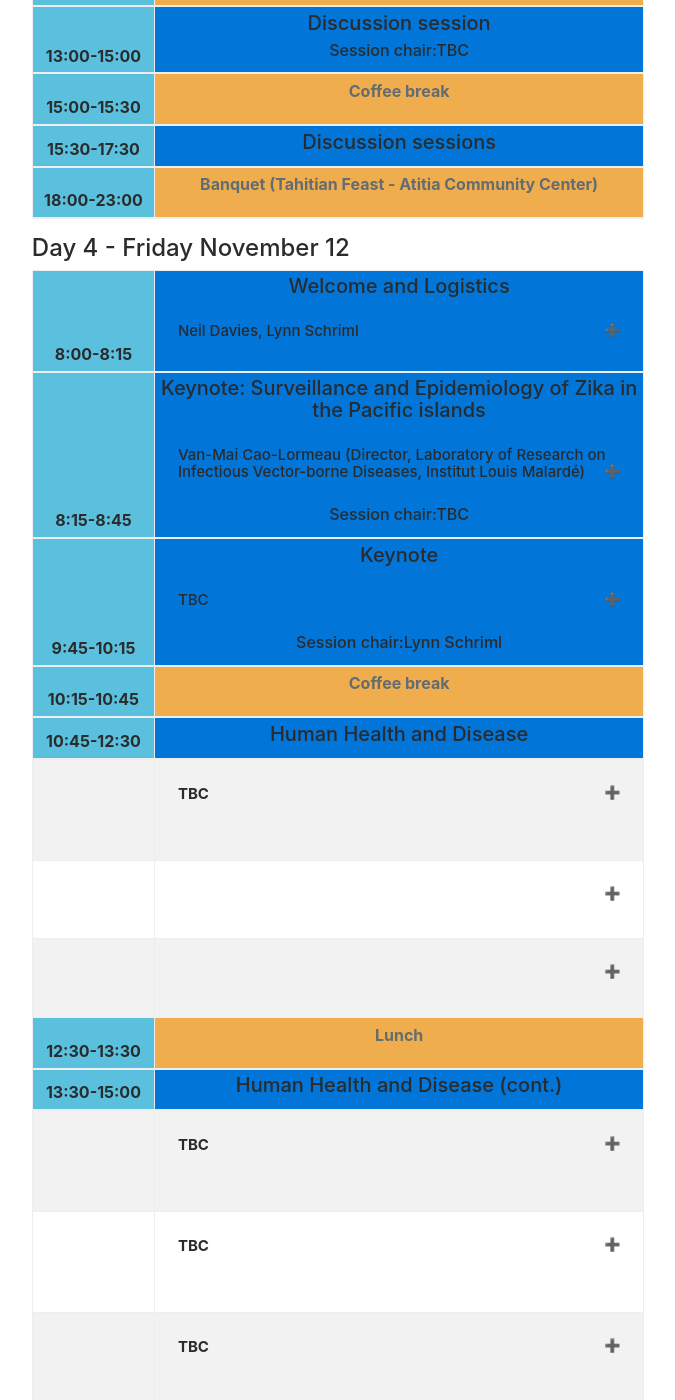
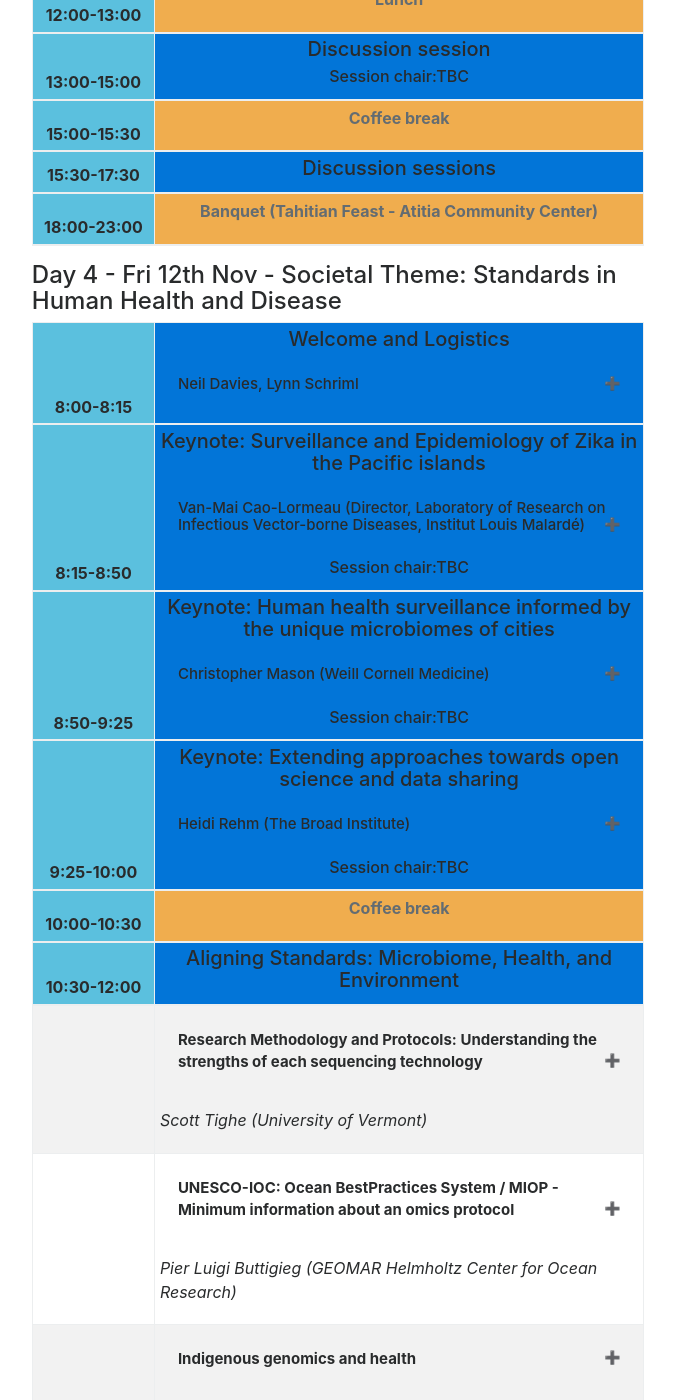
Before and after one commit to GenomicsStandardsConsortium/GSC23-Bangkok, a Jekyll site: the page built from program.html, in a window 1280 px wide and 1400 px high, scrolled down 2164 px. Shown: the whole window, without its empty margins (302-977 px from the left). Built offline with Jekyll 4.4.1, drawn with Linux system fonts in a browser that asks for light colours; nearby versions of some CDN libraries; some of the changed text lies outside the part shown.

Commit message:
Update schedule.yml

```diff
--- a/_data/schedule.yml
+++ b/_data/schedule.yml
@@ -1,13 +1,13 @@
 #Day0
 - date: "2021-11-9"
-  dateReadable: "Tuesday November 9"
+  dateReadable: "Tues 9th Nov"
   timeslots:
   - startTime: ""
     endTime: ""
     title: "Arrival day"
 #Day1
 - date: "2021-11-10"
-  dateReadable: "Wednesday November 10"
+  dateReadable: "Weds 10th Nov"
   timeslots:
   - startTime: ""
     endTime: ""
@@ -17,8 +17,7 @@
     title: "Welcome reception (Gump House)"
 #Day2
 - date: "2021-11-11"
-  dateReadable: "Thursday November 11"
-  title: "Societal Challenge: Biodiversity and Climate Change"
+  dateReadable: "Thurs 11th Nov - Societal Challenge: Biodiversity and Climate Change"
   timeslots:
   - startTime: "8:00"
     endTime: "8:15"
@@ -43,13 +42,13 @@
         speakers-link: ""
       - title: "Moorea Microbiome"
         link: ""
-        abstract: "TBC "
-        speaker: Becky Vega Thurber (Oregon State University)
+        abstract: "TBC"
+        speaker: "Becky Vega Thurber (Oregon State University)"
         speakers-link: ""
       - title: "EPA Pacific wide surveillance"
         link: ""
         abstract: "TBC"
-        speaker: "George Roderick/Rosie Gillespie - (Berkeley)"
+        speaker: "George Roderick/Rosie Gillespie (Berkeley)"
         speakers-link: ""
   - startTime: "10:00"
     endTime: "10:30"
@@ -108,55 +107,61 @@
     type: "service"
 #Day3
 - date: "2021-11-12"
-  dateReadable: "Friday November 12"
+  dateReadable: "Fri 12th Nov - Societal Theme: Standards in Human Health and Disease"
   timeslots:
   - startTime: "8:00"
     endTime: "8:15"
     title: "Welcome and Logistics"
     speaker: "Neil Davies, Lynn Schriml"
   - startTime: "8:15"
-    endTime: "8:45"
+    endTime: "8:50"
     title: "Keynote: Surveillance and Epidemiology of Zika in the Pacific islands"
     speaker: "Van-Mai Cao-Lormeau (Director, Laboratory of Research on Infectious Vector-borne Diseases, Institut Louis Malardé)"
     abstract: "TBC"
     chair: "TBC"
-  - startTime: "9:45"
-    endTime: "10:15"
-    title: "Keynote"
-    speaker: "TBC"
+  - startTime: "8:50"
+    endTime: "9:25"
+    title: "Keynote: Human health surveillance informed by the unique microbiomes of cities"
+    speaker: "Christopher Mason (Weill Cornell Medicine)"
     abstract: "TBC"
-    chair: "Lynn Schriml"
-  - startTime: "10:15"
-    endTime: "10:45"
+    chair: "TBC"
+  - startTime: "9:25"
+    endTime: "10:00"
+    title: "Keynote: Extending approaches towards open science and data sharing"
+    speaker: "Heidi Rehm (The Broad Institute)"
+    abstract: "TBC"
+    chair: "TBC"
+  - startTime: "10:00"
+    endTime: "10:30"
     title: "Coffee break"
     type: "service"
-  - startTime: "10:45"
-    endTime: "12:30"
-    title: "Human Health and Disease"
+  - startTime: "10:30"
+    endTime: "12:00"
+    title: "Aligning Standards: Microbiome, Health, and Environment "
     type: "presentation"
     events:
-      - title: "TBC"
+      - title: "Research Methodology and Protocols: Understanding the strengths of each sequencing technology"
         link: ""
         abstract: "TBC"
-        speakers: ""
+        speakers: "Scott Tighe (University of Vermont)"
         speakers-link: ""
-      - title: ""
+      - title: "UNESCO-IOC: Ocean BestPractices System / MIOP - Minimum information about an omics protocol"
         link: ""
         abstract: "TBC"
-        speakers: ""
+        speakers: "Pier Luigi Buttigieg (GEOMAR Helmholtz Center for Ocean Research)"
         speakers-link: ""
-      - title: ""
+      - title: "Indigenous genomics and health"
         link: ""
         abstract: "TBC"
-        speakers: ""
+        speakers: "Keolu Fox (UCSD)"
         speakers-link: ""
-  - startTime: "12:30"
-    endTime: "13:30"
+  - startTime: "12:00"
+    endTime: "13:00"
     title: "Lunch"
     type: "service"
-  - startTime: "13:30"
+  - startTime: "13:00"
     endTime: "15:00"
-    title: "Human Health and Disease (cont.)"
+    title: "Discussion session"
     type: "presentation"
     events:
       - title: "TBC"
```
